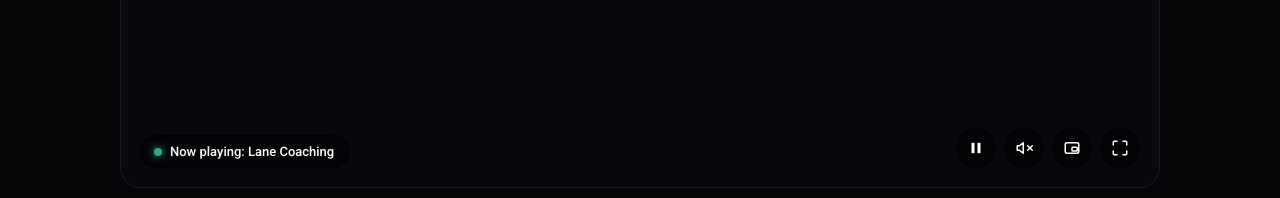
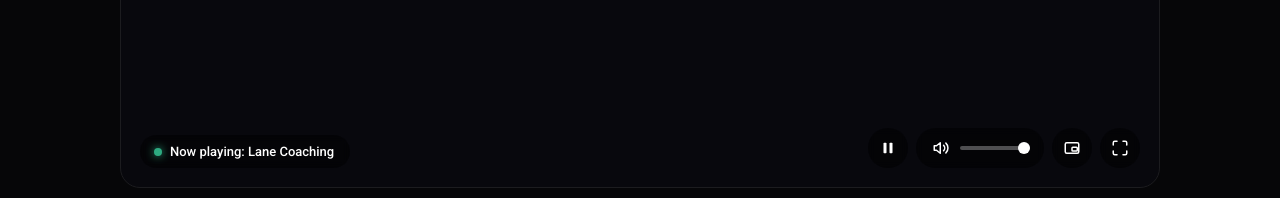
Before and after one commit to joooy-source/ai-voice, a React (Vite) app in the folder react-app/: page / in a window 1280 px wide. Shown: the part 1420-1618 px from the top of the page. Built offline with nearby package versions, Linux system fonts and the light colour scheme.

Commit message:
Coach: sound on when section in view (#97)
Co-authored-by: Claude <noreply@anthropic.com>

```diff
--- a/react-app/src/components/landing/CoachSection.jsx
+++ b/react-app/src/components/landing/CoachSection.jsx
@@ -54,7 +54,7 @@ export default function CoachSection() {
   const playerRef = useRef(null);
   const [active, setActive] = useState(0);
   const [isPlaying, setIsPlaying] = useState(true);
-  const [isMuted, setIsMuted] = useState(true); // 디폴트 음소거 (스피커 버튼으로 소리)
+  const [isMuted, setIsMuted] = useState(false); // 섹션 진입 시 소리 재생
   const [volume, setVolume] = useState(1);
   const [progress, setProgress] = useState(0); // 0~1 현재 챕터 진행도
   const [hasVideo, setHasVideo] = useState(false);
@@ -143,13 +143,16 @@ export default function CoachSection() {
     };
   }, []);
 
-  // 재생/일시정지/음소거 + 화면 밖이면 정지
+  // 재생/일시정지/음소거 + 화면 밖이면 정지. 소리 재생이 막히면 음소거로라도 재생.
   useEffect(() => {
     const v = videoRef.current;
     if (!v) return;
     v.muted = isMuted;
-    if (isPlaying && inView) v.play().catch(() => {});
-    else v.pause();
+    if (isPlaying && inView) {
+      v.play().catch(() => { v.muted = true; v.play().catch(() => {}); });
+    } else {
+      v.pause();
+    }
   }, [isMuted, isPlaying, inView]);
 
   // 영상이 없을 때만: 타이머 기반 게이지 + 자동 다음 탭
```
